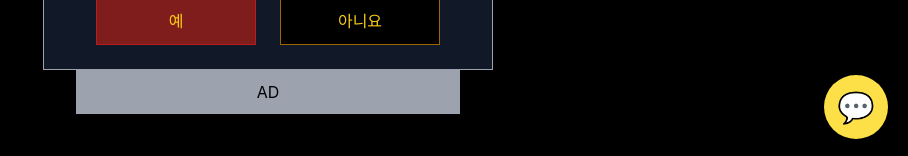
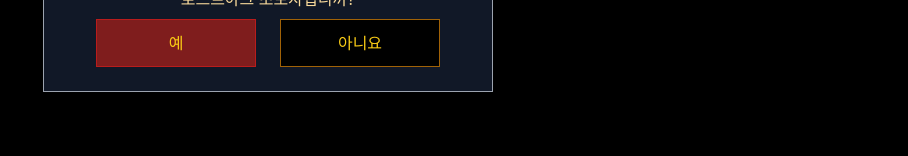
Before and after one commit to pandahwang/la-front-end, a React (Create React App) app: page / in a window 1280 px wide. Shown: the part 641-797 px from the top of the page, without its empty margins (372-1280 px from the left). Built offline with nearby package versions, Linux system fonts and the light colour scheme.

Commit message:
remove: 광고, 챗봇 미구현으로 인해 영역 삭제

```diff
--- a/src/pages/Home.jsx
+++ b/src/pages/Home.jsx
@@ -50,10 +50,6 @@ function Home() {
           </button>
         </div>
       </div>
-      <div className="w-96 h-11 bg-gray-400 flex justify-center items-center">
-        AD
-      </div>
-      <AiChatBtn />
     </div>
   );
 }
--- a/src/pages/Test.jsx
+++ b/src/pages/Test.jsx
@@ -108,9 +108,6 @@ function Test() {
           )}
         </div>
       </div>
-      <div className="w-96 h-11 bg-gray-400 flex justify-center items-center">
-        AD
-      </div>
       {isModalOpen && (
         <div className="fixed inset-0 bg-black bg-opacity-50 flex justify-center items-center">
           <div className="bg-gray-400 p-8 rounded-md border-gray-500">
```
